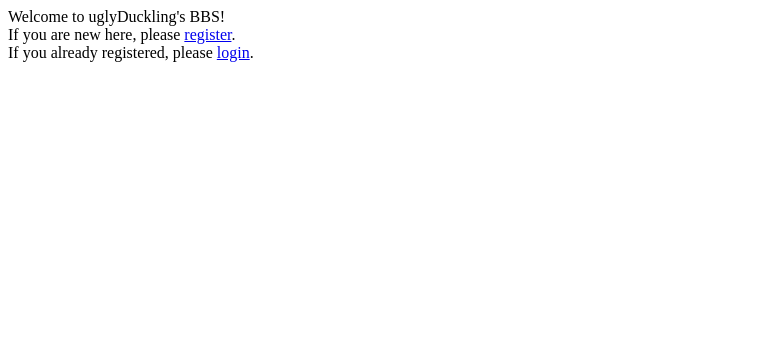
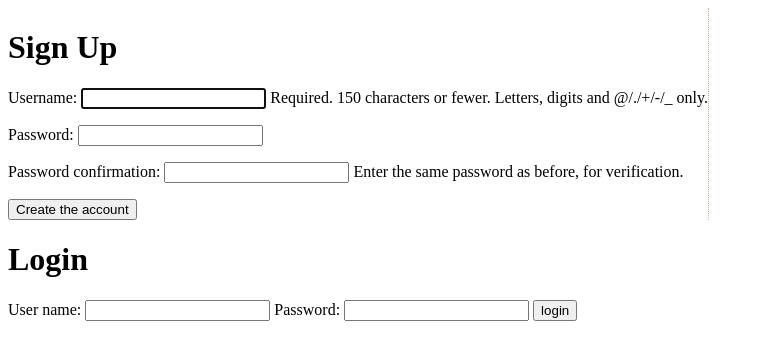
Before and after one commit to Albert-Chan/uglyDuckling, a Django app: page / in a window 1280 px wide. Shown: the top 360 px of the page, without its empty margins (0-764 px from the left). Run offline with Django 3.2, Linux system fonts and the light colour scheme.

Commit message:
Merge login/register into portal page.

```diff
--- a/bbsEx/bbsEx/templates/index.html
+++ b/bbsEx/bbsEx/templates/index.html
@@ -2,11 +2,34 @@
 <html>
 <head>
 <meta charset="UTF-8">
-<title>Insert title here</title>
+<title>bbsEx</title>
+<link rel="shortcut icon" type="image/x-icon" href="logo.ico" />
 </head>
 <body>
-Welcome to uglyDuckling's BBS!<br>
-If you are new here, please <a href="register">register</a>.<br>
-If you already registered, please <a href="login">login</a>.<br>
+<!-- SignUp -->
+<div style="display:inline-table; border-right: 1px dotted #d7ad7b;" >
+  <h1>Sign Up</h1>
+  <form action="register/" method="post">{% csrf_token %}
+      {{ signUpForm.as_p }}
+      <input type="submit" value="Create the account">
+  </form>
+</div>
+<!-- Login -->
+<div style="display:inline-table;">
+  <h1>Login</h1>
+  {% if form.errors %}
+    <p class="error">Bad username or password</p>
+  {% endif %}
+
+  <form action="login/" method="post">{% csrf_token %}
+    <label for="username">User name:</label>
+    <input type="text" name="username" value="" id="username">
+    <label for="password">Password:</label>
+    <input type="password" name="password" value="" id="password">
+
+    <input type="submit" value="login" />
+    <input type="hidden" name="next" value="/comment" />
+  </form>
+</div>
 </body>
 </html>
--- a/bbsEx/bbsEx/urls.py
+++ b/bbsEx/bbsEx/urls.py
@@ -16,10 +16,9 @@ urlpatterns = patterns('',
 
     # Uncomment the next line to enable the admin:
     (r'^admin/', include(admin.site.urls)),
-    (r'^comment/$', comment),
-    (r'^hello/$', views.hello),
-    (r'^register/$', views.register),
+
     (r'^$', views.index),
     (r'^login/$', login),
     (r'^logout/$', logout),
+    (r'^comment/$', comment),
 )
--- a/bbsEx/bbsEx/views.py
+++ b/bbsEx/bbsEx/views.py
@@ -10,7 +10,8 @@ def hello(request):
     return render_to_response('hello.html',  {'user': request.user, })
 
 def index(request):
-    return render_to_response('index.html')
+    registerForm = UserCreationForm()
+    return render_to_response('index.html', {'signUpForm': registerForm, }, context_instance=RequestContext(request) )
 
 def register(request):
     if request.method == 'POST':
@@ -21,7 +22,5 @@ def register(request):
             auth.login(request, user)
             if request.session.test_cookie_worked():
                 request.session.delete_test_cookie()
-            return HttpResponseRedirect("/hello/")
-    else:
-        form = UserCreationForm()
-    return render_to_response("registration/register.html", {'form': form, }, context_instance=RequestContext(request))
+            return HttpResponseRedirect("/comment/")
+    #return render_to_response("registration/register.html", {'form': UserCreationForm(), }, context_instance=RequestContext(request))
--- a/bbsEx/comments/views.py
+++ b/bbsEx/comments/views.py
@@ -12,11 +12,11 @@ def comment(request):
     if request.method == 'POST':
         form = CommentForm(request.POST)
         if form.is_valid():
-            fromData = form.cleaned_data
+            formData = form.cleaned_data
             c = Comment(
-                subject=fromData['subject'],
+                subject=formData['subject'],
                 author=request.user,
-                content=fromData['message'],
+                content=formData['message'],
                 time=datetime.datetime.now(),
             )
             c.save()
```
